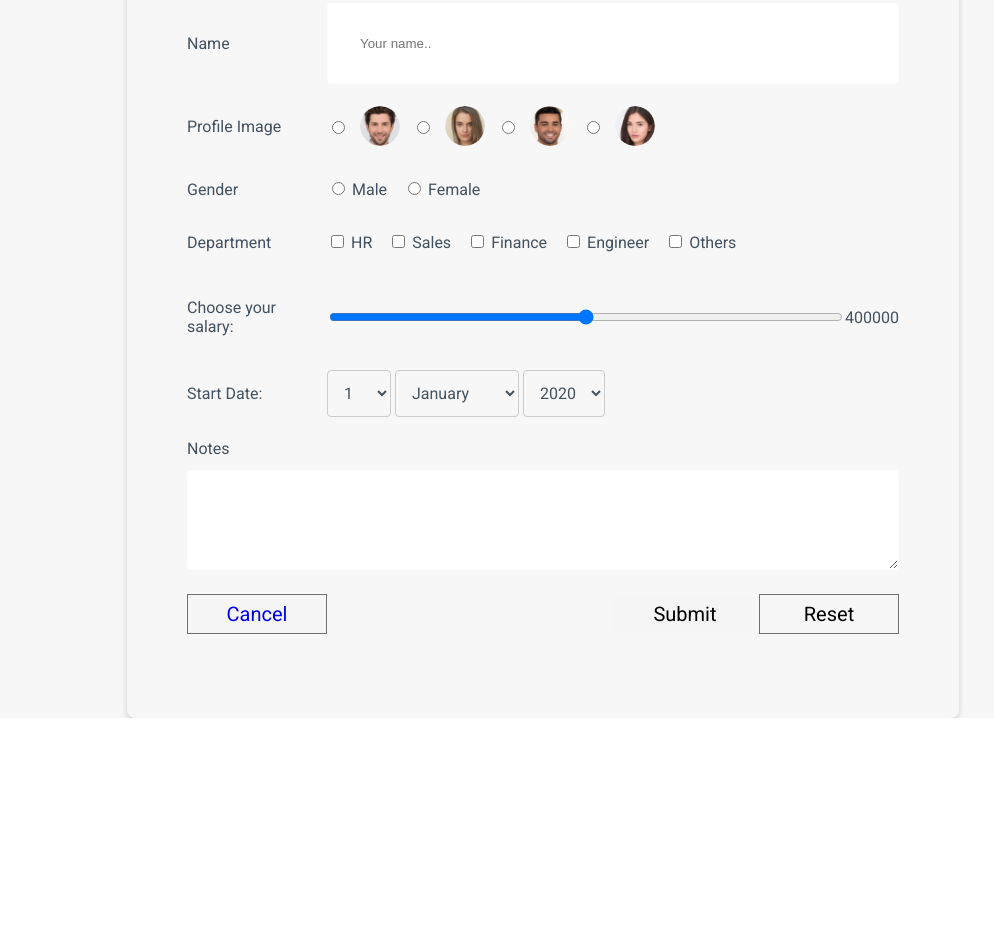
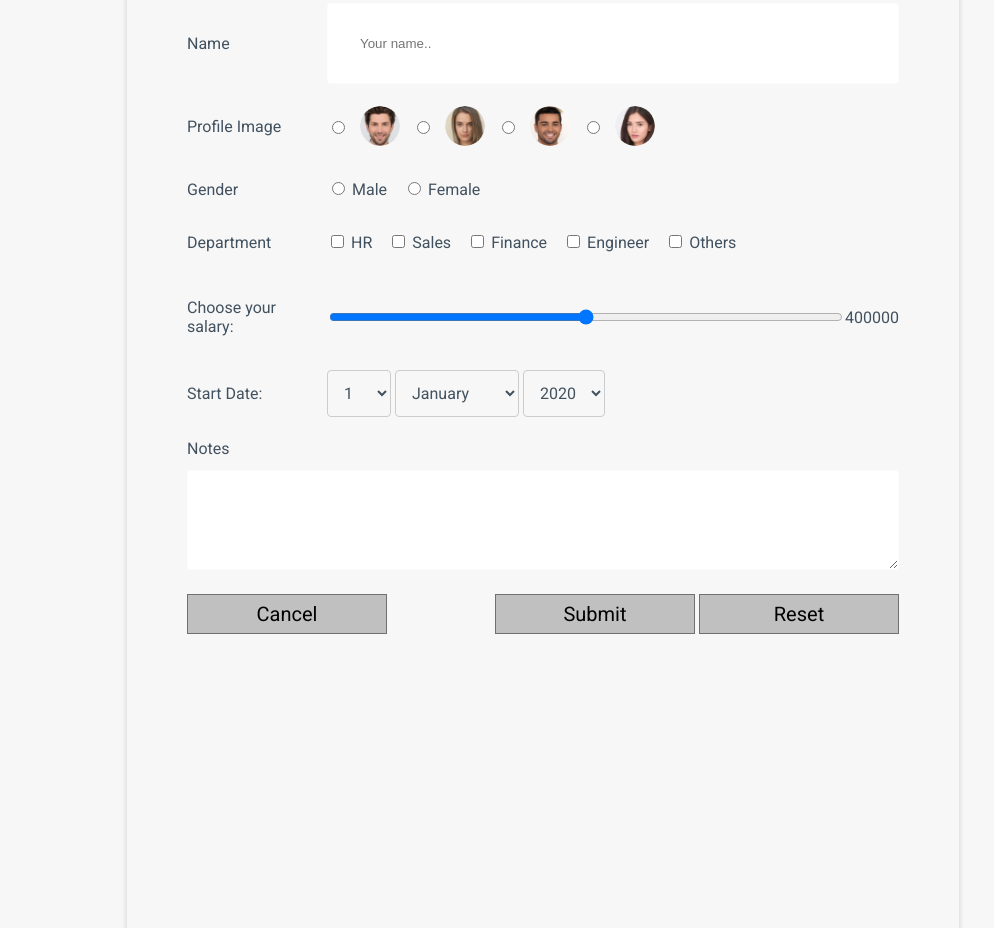
Before and after one commit to lalit-003/EmployeePayroll_App, a plain HTML site: page Pages/employee-payroll-form.html in a window 1280 px wide. Shown: the part 169-1097 px from the top of the page, without its empty margins (97-1091 px from the left). Before the commit the page ends 887 px from the top, so only its background shows below. Drawn offline with Linux system fonts and the light colour scheme.

Commit message:
Added functionality to both CSS and HTML files for salary's event listener

```diff
--- a/CSS/employee-payroll.css
+++ b/CSS/employee-payroll.css
@@ -146,32 +146,33 @@ body{
         font-size: 20px;
         font-family: Roboto;
         letter-spacing: 0px;
-        background-color: #42515f;
+        background-color:silver;
         opacity: 1;
         background: transparent;
         border: none;
         font-weight: 400;
-        min-width: 140px;
+        min-width: 200px;
         padding: 7px 7px;
         border: 1px solid#707070;
         cursor: pointer;
     }
 
-    .submitButton{
-        border: none;
-        background-color: #f5f5f5;
+    .submitButton,.resetButton{
+        text-decoration: none;
+        text-align: center;
         margin-block-end: 30px;
+        background-color: silver;
     }
 
     .cancelButton{
         text-decoration: none;
         text-align: center;
-        margin-block-end: 30px;
-        background-color: #f5f5f5;
+        margin-block-end: 600px;
+        background-color: silver;
     }
 
     /* Media Queries */
-    @media only screen and (max-width:960 px){
+    @media only screen and (max-width: 960px){
         .cancelButton{
             margin-left: 0px;
         }
@@ -181,7 +182,7 @@ body{
         }
     }
 
-    @media only screen and (max-width:600px){
+    @media only screen and (max-width: 600px){
         .form{
             margin-top: 10px;
         }
--- a/Pages/employee-payroll-form.html
+++ b/Pages/employee-payroll-form.html
@@ -149,13 +149,22 @@
   <textarea id="notes" class="input" name="Notes" placeholder="" style="height: 100px;"></textarea>
 </div>
 <div class="buttonParent">
-  <a href="./home.html" class="resetButton button cancelButton">Cancel</a>
+  <button href="./home.html" class="resetButton button cancelButton">Cancel</button>
   <div class="submit-reset">
-      <button type="submit" class="button submitButton" id="submitButton">Submit</button>
+      <button type="submit" class="submitButton button" id="submitButton">Submit</button>
       <button type="reset" class="resetButton button">Reset</button>
   </div>
 </div>
 </form>
+<!--UC 8-->
+<script>
+    const salary = document.querySelector('#salary');
+    const output = document.querySelector('.salary-output');
+    output.textContent = salary.value;
+    salary.addEventListener('input',function(){
+        output.textContent = salary.value;
+        });
+    </script>
 </div>
 </body>
 </html>
```
